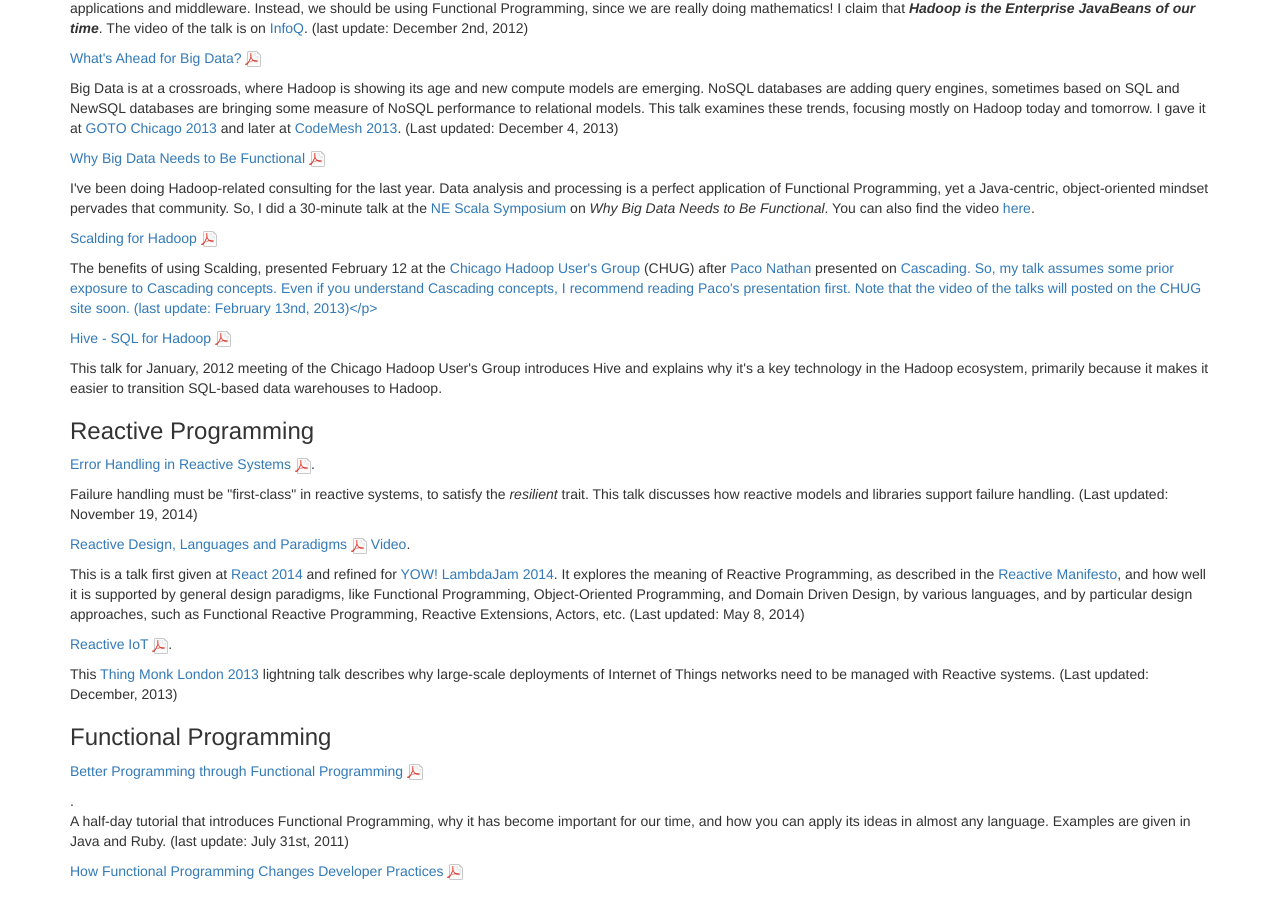
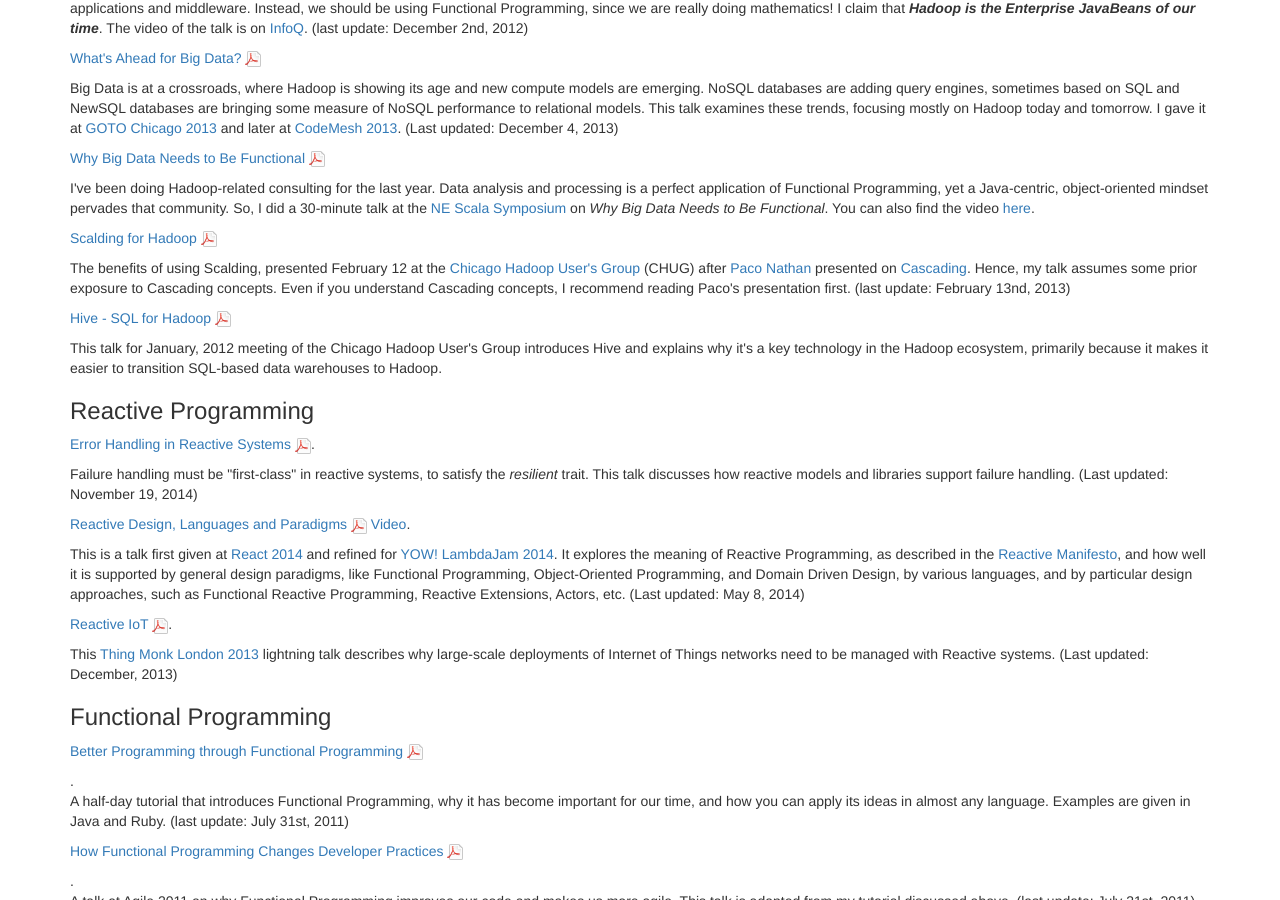
Before and after one commit to deanwampler/deanwampler.github.io, a Jekyll site: the page built from polyglotprogramming/papers/index.md, in a window 1280 px wide and 900 px high, scrolled down 4552 px. Built offline with Jekyll 4.4.1, drawn with Linux system fonts in a browser that asks for light colours; nearby versions of some CDN libraries; library files that are not in the unit come from our copies.

Commit message:
Fixed what appeared to be a nested control character causing a strang formatting issue.

```diff
--- a/polyglotprogramming/papers/index.md
+++ b/polyglotprogramming/papers/index.md
@@ -354,7 +354,7 @@
 <p class="talk-small-description">I've been doing <span class="keyword">Hadoop</span>-related consulting for the last year. Data analysis and processing is a perfect application of <span class="keyword">Functional Programming</span>, yet a Java-centric, object-oriented mindset pervades that community. So, I did a 30-minute talk at the <a href="http://nescala.org">NE Scala Symposium</a> on <em>Why Big Data Needs to Be Functional</em>. You can also find the video <a href="http://nescala.org/#t-8958946">here</a>.</p>
 
 <p><a href="ScaldingForHadoop.pdf">Scalding for Hadoop</a> <img src="/assets/images/page_white_acrobat.png" alt="Adobe PDF"/></p>
-<p class="talk-small-description">The benefits of using Scalding, presented February 12 at the <a href="http://www.meetup.com/Chicago-area-Hadoop-User-Group-CHUG/events/95464182/">Chicago Hadoop User's Group</a> (CHUG) after <a href="http://twitter.com/pacoid">Paco Nathan</a> presented on <a href="http://www.slideshare.net/pacoid/chicago-hadoop-users-group-enterprise-data-workflows">Cascading<a>. So, my talk assumes some prior exposure to Cascading concepts. Even if you understand Cascading concepts, I recommend reading Paco's presentation first. Note that the video of the talks will posted on the CHUG site soon. (last update: February 13nd, 2013)</p>
+<p class="talk-small-description">The benefits of using Scalding, presented February 12 at the <a href="http://www.meetup.com/Chicago-area-Hadoop-User-Group-CHUG/events/95464182/">Chicago Hadoop User's Group</a> (CHUG) after <a href="http://twitter.com/pacoid">Paco Nathan</a> presented on <a href="http://www.slideshare.net/pacoid/chicago-hadoop-users-group-enterprise-data-workflows">Cascading</a>. Hence, my talk assumes some prior exposure to Cascading concepts. Even if you understand Cascading concepts, I recommend reading Paco's presentation first. (last update: February 13nd, 2013)</p>
 
 <p><a href="Hive-SQLforHadoop.pdf">Hive - SQL for Hadoop</a> <img src="/assets/images/page_white_acrobat.png" alt="Adobe PDF"/></p>
 <p class="talk-small-description">This talk for January, 2012 meeting of the Chicago Hadoop User's Group introduces <span class="keyword">Hive</span> and explains why it's a key technology in the <span class="keyword">Hadoop</span> ecosystem, primarily because it makes it easier to transition SQL-based data warehouses to <span class="keyword">Hadoop</span>.</p>
```
Also changed, not shown: 2 other files.
